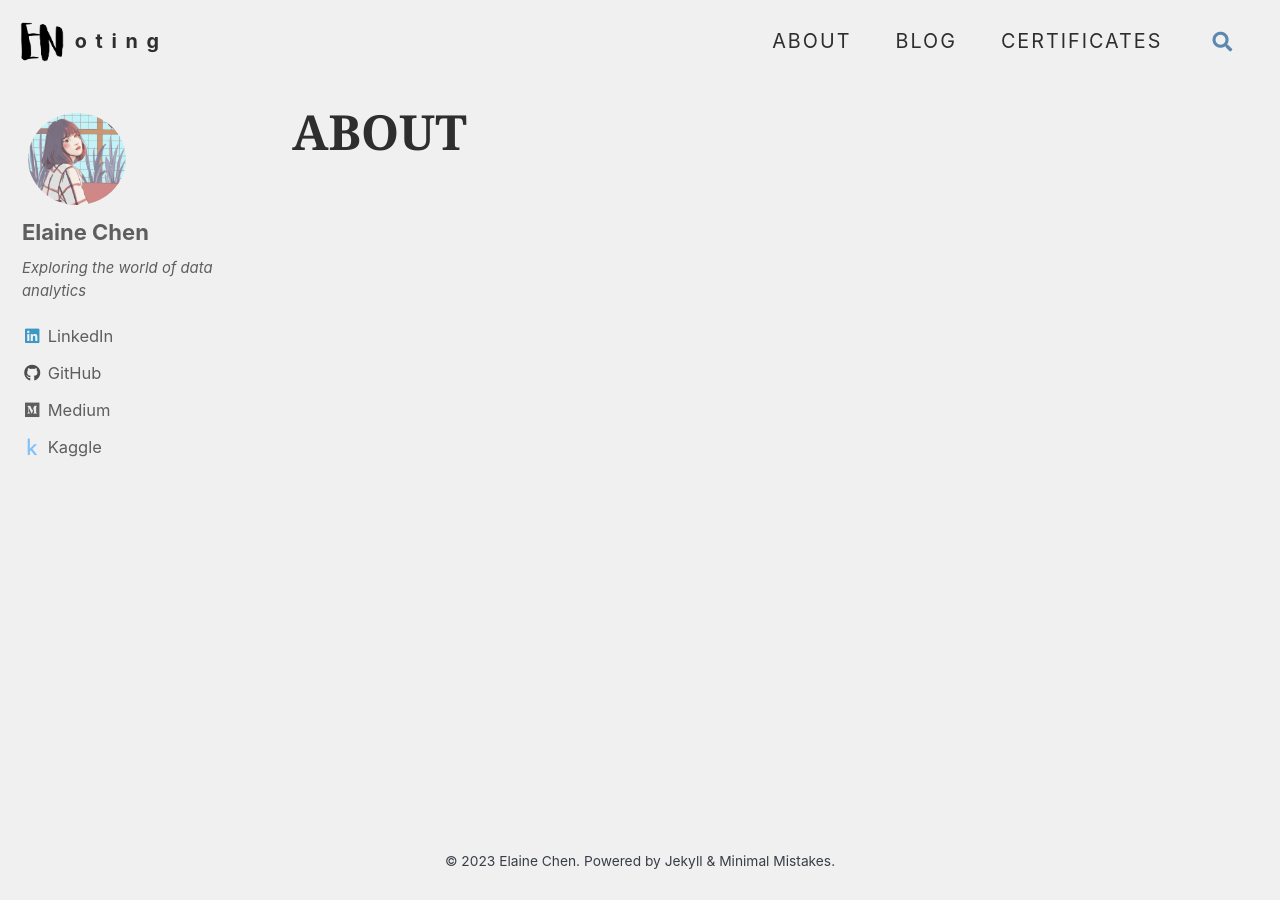
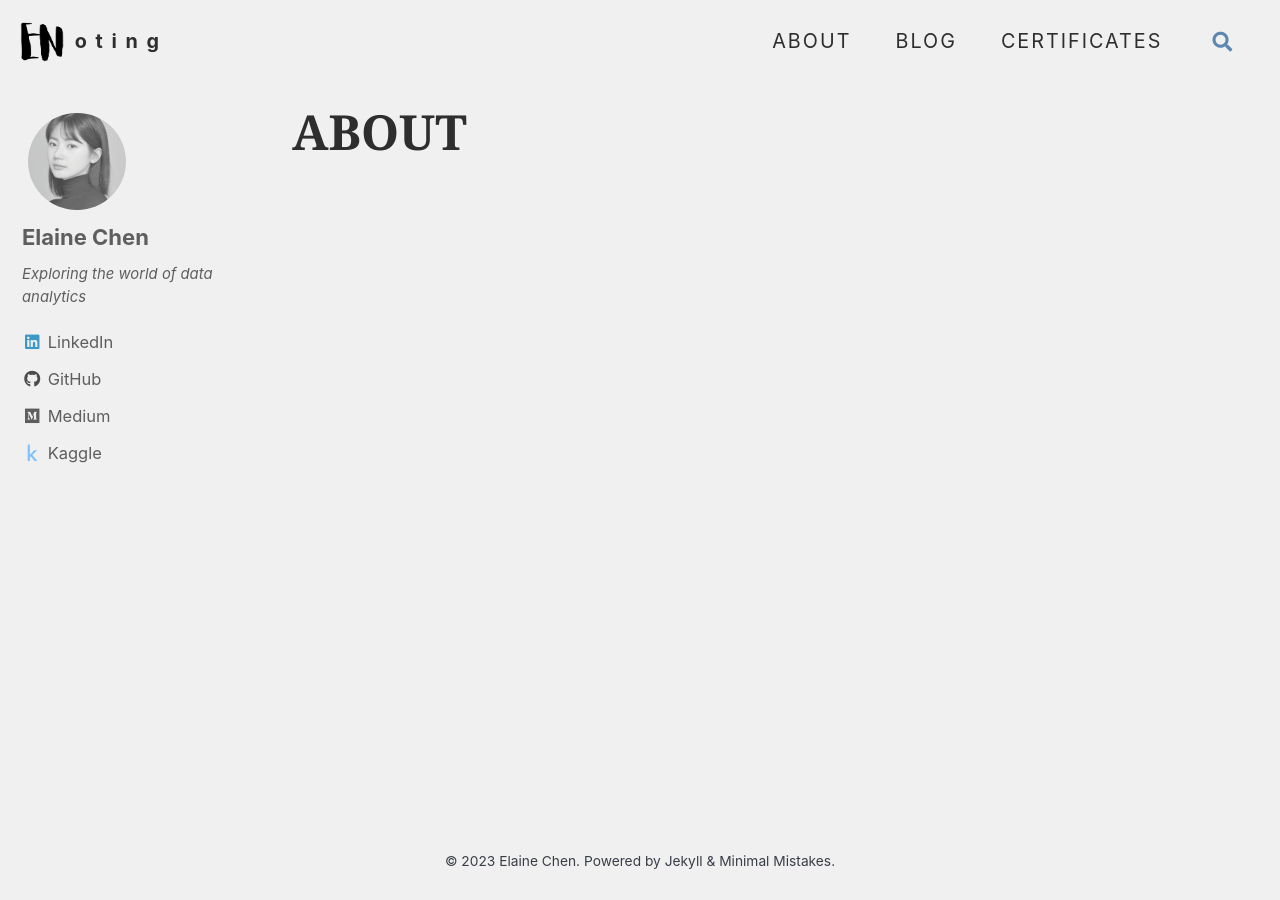
Before and after one commit to elainechen7366/elainechen7366.github.io, a Jekyll site: the page built from _pages/about.md, in a window 1280 px wide. Built offline with Jekyll 4.4.1, drawn with Linux system fonts in a browser that asks for light colours; cached includes are drawn as plain includes; some web fonts are replaced.

Commit message:
update my portrait (generated by AI :D)

```diff
--- a/_config.yml
+++ b/_config.yml
@@ -105,7 +105,7 @@ analytics:
 # Site Author
 author:
   name             : "Elaine Chen"
-  avatar           : "/assets/images/bio-photo.png" # path of avatar image, e.g. "/assets/images/bio-photo.jpg"
+  avatar           : "/assets/images/portrait.jpg" # path of avatar image, e.g. "/assets/images/bio-photo.jpg"
   bio              : "Exploring the world of data analytics"
   location         :
   email            :
```
Also changed, not shown: assets/images/portrait.jpg (added).
